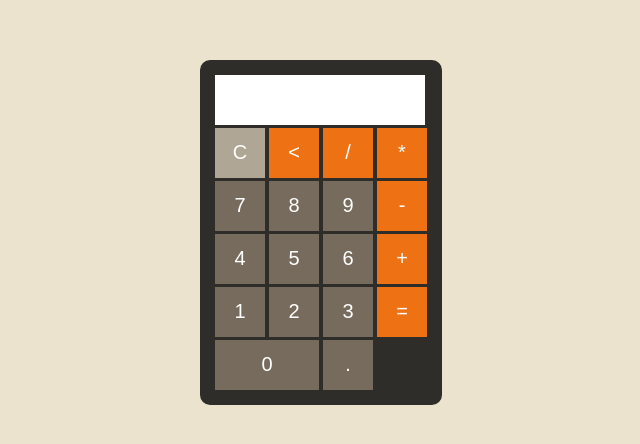
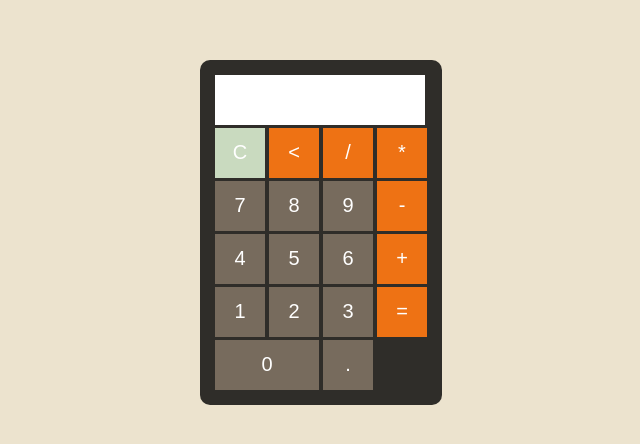
Before and after one commit to betinarosa12/calculadora, a plain HTML site: page index.html in a window 1280 px wide. Shown: the part 168-612 px from the top of the page, without its empty margins (319-959 px from the left). Drawn offline with Linux system fonts and the light colour scheme.

Commit message:
Update style.css

```diff
--- a/style.css
+++ b/style.css
@@ -31,7 +31,7 @@ body {
 }
 
 .botao-cinza {
-    background-color: #B0A695;
+    background-color: #C9DABF;
 }
 
 .botao-laranja {
```
